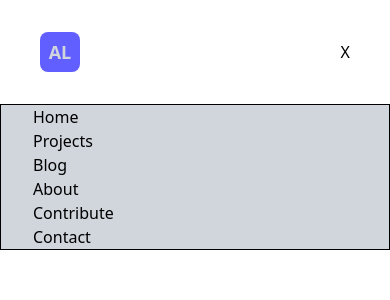
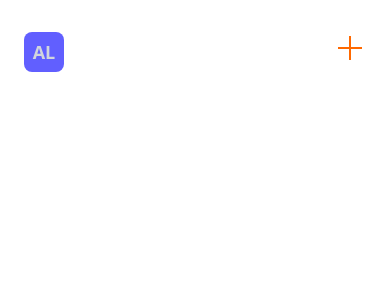
Before and after one commit to Bo1atit0/algorithmia-frontend, a React (Vite) app: page / in a window 390 px wide. Shown: the top 300 px of the page. Built offline with nearby package versions, Linux system fonts and the light colour scheme.

Commit message:
feat:done with the nabar for desktop and mobile

```diff
--- a/src/components/Navbar.jsx
+++ b/src/components/Navbar.jsx
@@ -1,7 +1,7 @@
 import React, { useState } from 'react';
 
 const Navbar = () => {
-  const [isOpen, setIsOpen] = useState(true);
+  const [isOpen, setIsOpen] = useState(false);
   const NavItems = [
     'Home',
     'Projects',
@@ -13,7 +13,7 @@ const Navbar = () => {
 
   return (
     <>
-      <nav className="flex justify-between md:items-center px-10 py-8 md:px-16 md:py-6">
+      <nav className="flex justify-between md:items-center px-6 py-8 md:px-16 md:py-6 relative">
         {/* image */}
         <div className="h-3 w-3 p-5 bg-indigo-500 rounded-lg text-lg font-bold flex justify-center items-center text-gray-300">
           AL
@@ -49,9 +49,18 @@ const Navbar = () => {
 
         <button
           onClick={() => setIsOpen(!isOpen)}
-          className="relative md:hidden mb-0"
+          className="relative md:hidden mb-0 w-8 h-8  flex justify-center items-center z-10"
         >
-          {isOpen ? 'X' : '+'}
+          <span
+            className={`h-0.5 w-6 bg-orange-500 transition-transform duration-1000 ease-in-out absolute
+            ${isOpen ? 'rotate-45' : 'rotate-0'}
+            `}
+          />
+          <span
+            className={`h-0.5 w-6 bg-orange-500 transition-transform duration-1000 ease-in-out absolute
+            ${isOpen ? '-rotate-45' : 'rotate-90'}
+            `}
+          />
         </button>
 
         {/* buttons */}
@@ -66,13 +75,22 @@ const Navbar = () => {
       </nav>
 
       {/* mobile list */}
-      {isOpen && (
-        <ul className="absolute right-0 px-8 mx-auto  border bg-gray-300 w-full p">
+      <div className=" flex justify-center p-20">
+        {/* {isOpen && ( */}
+        <ul
+          className={`flex flex-col gap-1
+          md:hidden absolute top-0 bg-gray-300/50 w-90 px-6 py-3 space-y-2
+          transition-all duration-1000 ease-in-out
+          ${isOpen ? 'translate-y-20 opacity-100' : 'translte-y-0 opacity-0'}`}
+        >
           {NavItems.map((item, index) => (
-            <li key={index}>{item}</li>
+            <li key={index} className="w-full text-lg font-semibold">
+              {item}
+            </li>
           ))}
         </ul>
-      )}
+        {/* )} */}
+      </div>
     </>
   );
 };
```
